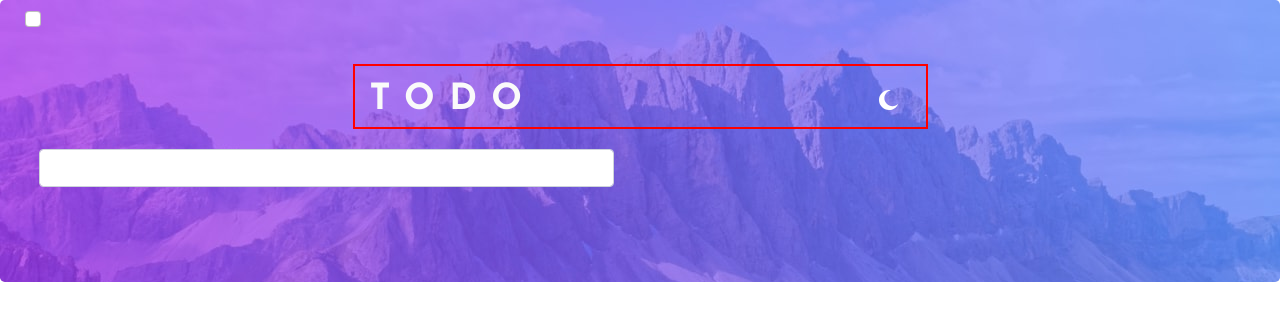
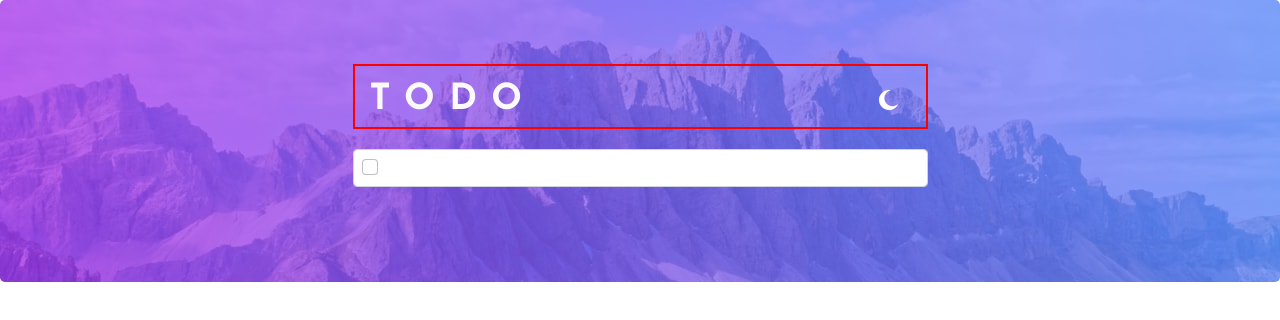
Before and after one commit to e0marina/todo_app, a React (Create React App) app in the folder client/: page / in a window 1280 px wide. Shown: the top 320 px of the page. Built offline with nearby package versions, Linux system fonts and the light colour scheme.

Commit message:
updated position property in inputBox.css for form

```diff
--- a/client/src/components/InputBox/inputBox.css
+++ b/client/src/components/InputBox/inputBox.css
@@ -6,35 +6,22 @@
 } */
 #form {
   margin: 7px;
+  position: relative;
+  width: 575px;
+  margin: 0 auto;
 }
 #inputBox {
-  /* margin: 24px auto !important;
-  width: 90% !important;
-  font-size: 12px !important; */
-  /* grid-column: 2/6;
-  grid-row: 1/2; */
-  position: relative;
   display: inline-block;
   z-index: 1;
-  /* padding-left: 25px; */
   width: 575px;
   margin: 0 auto;
 }
 #checkBox {
   position: absolute !important;
   z-index: 100;
-  top: 6px;
-  left: 45px;
+  top: 5px;
+  right: 550px;
 }
-/* #circle-icon {
-  grid-column: 1/2;
-  grid-row: 1/2;
-  position: absolute;
-  z-index: 100;
-  left: 68px;
-  top: 87px;
-  color: lightgrey;
-  /* margin: 10px auto; */
 
 #check-logo-icon {
   background: linear-gradient(hsl(192, 100%, 67%), hsl(280, 87%, 65%));
```
Also changed, not shown: 1 other file (tests, documents, lock files or other folders).
